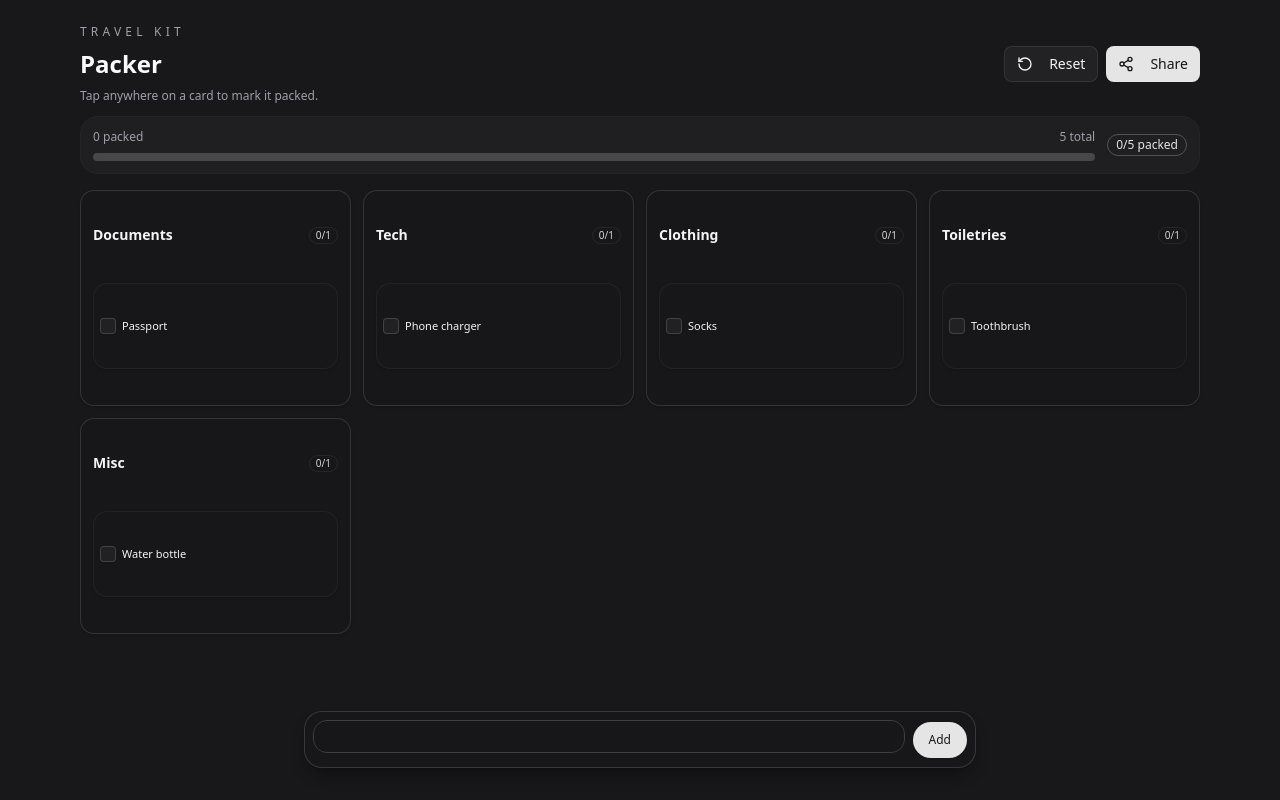
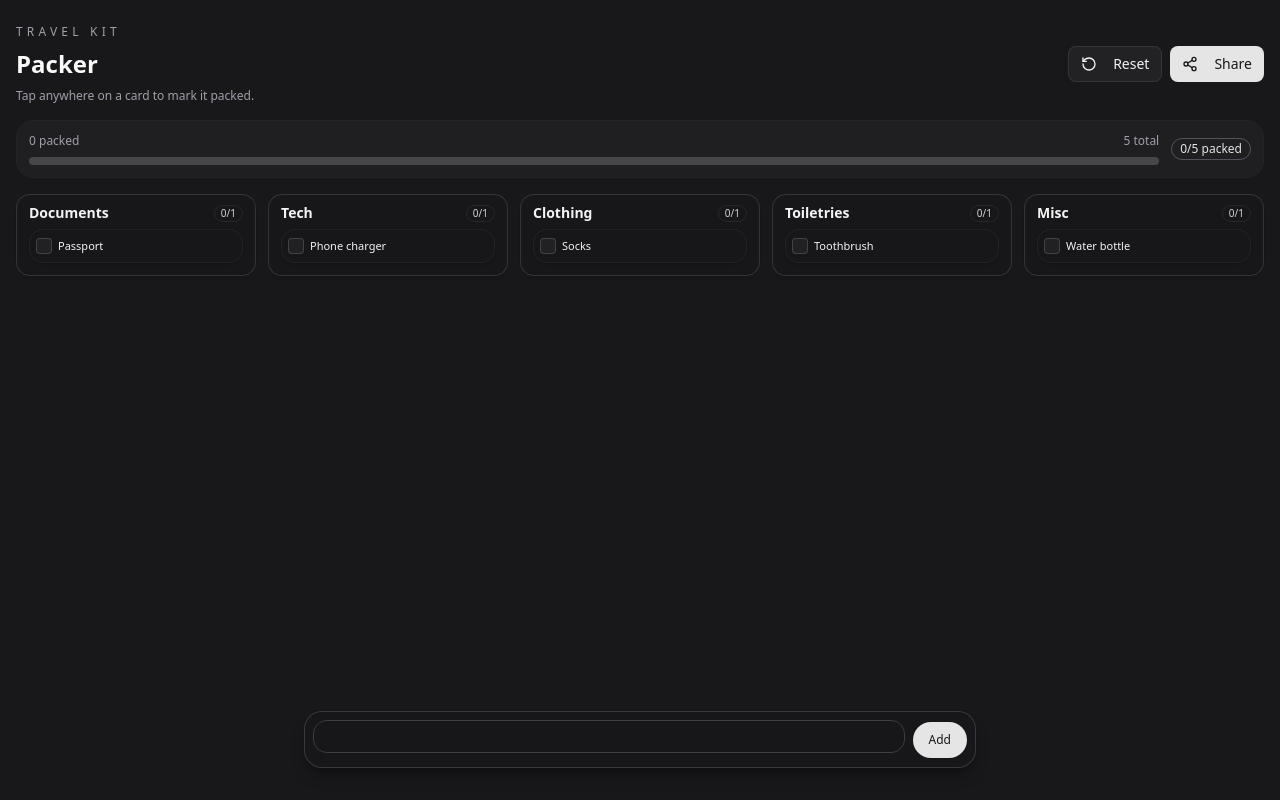
Before and after one commit to tylerelston/packer, a React (Vite) app: page / in a window 1280 px wide. Built offline with nearby package versions, Linux system fonts and the light colour scheme.

Commit message:
feat: Introduce primary green color for checked states and completion, and refine UI spacing and layout.

```diff
--- a/src/App.tsx
+++ b/src/App.tsx
@@ -14,6 +14,7 @@ import { Progress } from "@/components/ui/progress";
 import { CategorySection } from "@/components/CategorySection";
 import { usePackingState } from "@/hooks/usePackingState";
 import { DEFAULT_CATEGORY } from "@/types/schema";
+import { cn } from "@/lib/utils";
 
 const SUGGESTED_CATEGORIES = [
   "Clothing",
@@ -175,8 +176,8 @@ export function App() {
 
   return (
     <div className="dark min-h-screen bg-zinc-900 text-zinc-100">
-      <div className="mx-auto flex min-h-screen max-w-6xl flex-col gap-4 px-4 py-6 pb-28">
-        <header className="space-y-3">
+      <div className="mx-auto flex min-h-screen max-w-7xl flex-col gap-4 px-4 py-6 pb-28">
+        <header className="flex flex-col gap-4">
           <div className="flex flex-wrap items-center justify-between gap-2">
             <div className="space-y-2">
               <p className="text-xs uppercase tracking-[0.35em] text-zinc-400">
@@ -202,18 +203,27 @@ export function App() {
               </Button>
             </div>
           </div>
-          <div className="grid gap-3 rounded-2xl border border-zinc-800/70 bg-zinc-800/50 p-3 sm:grid-cols-[1fr_auto] sm:items-center">
+          <div className="grid gap-3 rounded-2xl border border-zinc-800/70 bg-zinc-800/50 p-3 py-3 sm:grid-cols-[1fr_auto] sm:items-center">
             <div className="space-y-2">
               <div className="flex items-center justify-between text-xs text-zinc-400">
                 <span>{stats.checked} packed</span>
                 <span>{stats.total} total</span>
               </div>
-              <Progress value={stats.progress} className="h-2" />
+              <Progress
+                value={stats.progress}
+                className={cn(
+                  "h-2",
+                  stats.progress === 100 && "[&>[data-slot=progress-indicator]]:bg-primary-green",
+                )}
+              />
             </div>
             <div className="flex flex-col items-start gap-2 sm:items-end">
               <Badge
                 variant="outline"
-                className="border-zinc-600 text-zinc-200"
+                className={cn(
+                  "border-zinc-600 text-zinc-200",
+                  stats.progress === 100 && "border-primary-green/50 text-primary-green",
+                )}
               >
                 {stats.checked}/{stats.total} packed
               </Badge>
@@ -239,7 +249,7 @@ export function App() {
           ) : null}
           {showUncategorizedStrip ? (
             <div
-              className="flex items-center justify-between rounded-full border border-dashed border-zinc-600/70 bg-zinc-900/50 px-3 py-1 text-[11px] text-zinc-300"
+              className="flex items-center justify-between rounded-full border border-dashed border-zinc-600/70 bg-zinc-900/50 px-4 py-3 text-[11px] text-zinc-300"
               onDragOver={(event) => {
                 event.preventDefault();
                 event.dataTransfer.dropEffect = "move";
@@ -258,7 +268,7 @@ export function App() {
             </div>
           ) : null}
           {categorized.length ? (
-            <div className="grid gap-3 sm:grid-cols-2 lg:grid-cols-3 xl:grid-cols-4">
+            <div className="grid gap-3 sm:grid-cols-2 md:grid-cols-3 lg:grid-cols-4 xl:grid-cols-5 2xl:grid-cols-6">
               {categorized.map((group) => (
                 <CategorySection
                   key={group.category}
--- a/src/components/CategorySection.tsx
+++ b/src/components/CategorySection.tsx
@@ -3,6 +3,7 @@ import { useState } from "react"
 
 import { Badge } from "@/components/ui/badge"
 import { Card, CardContent, CardHeader } from "@/components/ui/card"
+import { cn } from "@/lib/utils"
 import type { PackingItem as PackingItemType } from "@/types/schema"
 
 import { PackingItem } from "./PackingItem"
@@ -37,7 +38,7 @@ export function CategorySection({
 
   return (
     <Card
-      className={`h-full border-zinc-700/70 bg-zinc-900/55 ${isDragOver ? "ring-1 ring-zinc-400/70" : ""}`}
+      className={`h-full border-zinc-700/70 bg-zinc-900/55 py-2 ${isDragOver ? "ring-1 ring-zinc-400/70" : ""}`}
       onDragOver={(event) => {
         if (!onItemDrop) return
         event.preventDefault()
@@ -61,7 +62,15 @@ export function CategorySection({
               <h2 className="text-sm font-semibold text-zinc-100">
                 {title}
               </h2>
-              <Badge variant="outline" className="border-zinc-800 px-1.5 py-0 text-[10px] text-zinc-300">
+              <Badge
+                variant="outline"
+                className={cn(
+                  "border-zinc-800 px-1.5 py-0 text-[10px] text-zinc-300",
+                  checkedCount === items.length &&
+                    items.length > 0 &&
+                    "border-primary-green/50 text-primary-green",
+                )}
+              >
                 {checkedCount}/{items.length}
               </Badge>
             </div>
@@ -83,20 +92,28 @@ export function CategorySection({
         </CardContent>
       ) : (
         <>
-          <CardHeader className="px-3 pb-1.5 pt-2.5">
+          <CardHeader className="px-3 pb-1.5 pt-0">
             <div className="flex items-center justify-between gap-2">
               <h2 className="text-sm font-semibold text-zinc-100">
                 {title}
               </h2>
               <div className="flex items-center gap-2 text-[10px] text-zinc-500">
-                <Badge variant="outline" className="border-zinc-800 px-1.5 py-0 text-[10px] text-zinc-300">
+                <Badge
+                  variant="outline"
+                  className={cn(
+                    "border-zinc-800 px-1.5 py-0 text-[10px] text-zinc-300",
+                    checkedCount === items.length &&
+                      items.length > 0 &&
+                      "border-primary-green/50 text-primary-green",
+                  )}
+                >
                   {checkedCount}/{items.length}
                 </Badge>
               </div>
             </div>
           </CardHeader>
-          <CardContent className="px-3 pb-3 pt-0">
-            <motion.div layout className="grid gap-1.5">
+          <CardContent className="px-3 pb-1 pt-0">
+            <motion.div layout className="grid gap-1">
               <AnimatePresence initial={false}>
                 {items.map((item) => (
                   <PackingItem
--- a/src/components/PackingItem.tsx
+++ b/src/components/PackingItem.tsx
@@ -32,7 +32,7 @@ export function PackingItem({
       <Card
         className={cn(
           "group cursor-grab border border-zinc-800/70 bg-zinc-900/50 transition-colors hover:border-zinc-600 active:cursor-grabbing",
-          item.checked && "opacity-70"
+          item.checked && "border-primary-green/30 bg-primary-green/5 opacity-80"
         )}
         role="button"
         tabIndex={0}
@@ -51,7 +51,7 @@ export function PackingItem({
         }}
         onDragEnd={() => onDragEnd?.()}
       >
-        <CardContent className="flex items-center gap-1.5 p-1.5">
+        <CardContent className="flex h-8 items-center gap-1.5 px-1.5 py-1">
           <Checkbox
             checked={item.checked}
             onCheckedChange={handleToggle}
@@ -60,8 +60,8 @@ export function PackingItem({
           <div className="min-w-0 flex-1">
             <div
               className={cn(
-                "truncate text-[11px] font-medium text-zinc-100",
-                item.checked && "text-zinc-400 line-through"
+                "truncate text-[11px] font-medium text-zinc-100 transition-colors",
+                item.checked && "text-primary-green"
               )}
             >
               {item.name}
--- a/src/components/ui/card.tsx
+++ b/src/components/ui/card.tsx
@@ -7,7 +7,7 @@ function Card({ className, ...props }: React.ComponentProps<"div">) {
     <div
       data-slot="card"
       className={cn(
-        "bg-card text-card-foreground flex flex-col gap-6 rounded-xl border py-6 shadow-sm",
+        "bg-card text-card-foreground flex flex-col rounded-xl border shadow-sm",
         className
       )}
       {...props}
@@ -20,7 +20,7 @@ function CardHeader({ className, ...props }: React.ComponentProps<"div">) {
     <div
       data-slot="card-header"
       className={cn(
-        "@container/card-header grid auto-rows-min grid-rows-[auto_auto] items-start gap-2 px-6 has-data-[slot=card-action]:grid-cols-[1fr_auto] [.border-b]:pb-6",
+        "@container/card-header grid auto-rows-min grid-rows-[auto_auto] items-start px-6 has-data-[slot=card-action]:grid-cols-[1fr_auto] [.border-b]:pb-6",
         className
       )}
       {...props}
--- a/src/components/ui/checkbox.tsx
+++ b/src/components/ui/checkbox.tsx
@@ -12,7 +12,7 @@ function Checkbox({
     <CheckboxPrimitive.Root
       data-slot="checkbox"
       className={cn(
-        "peer border-input dark:bg-input/30 data-[state=checked]:bg-primary data-[state=checked]:text-primary-foreground dark:data-[state=checked]:bg-primary data-[state=checked]:border-primary focus-visible:border-ring focus-visible:ring-ring/50 aria-invalid:ring-destructive/20 dark:aria-invalid:ring-destructive/40 aria-invalid:border-destructive size-4 shrink-0 rounded-[4px] border shadow-xs transition-shadow outline-none focus-visible:ring-[3px] disabled:cursor-not-allowed disabled:opacity-50",
+        "peer border-input dark:bg-input/30 data-[state=checked]:bg-primary-green data-[state=checked]:text-primary-foreground dark:data-[state=checked]:bg-primary-green data-[state=checked]:border-primary-green focus-visible:border-ring focus-visible:ring-ring/50 aria-invalid:ring-destructive/20 dark:aria-invalid:ring-destructive/40 aria-invalid:border-destructive size-4 shrink-0 rounded-[4px] border shadow-xs transition-shadow outline-none focus-visible:ring-[3px] disabled:cursor-not-allowed disabled:opacity-50",
         className
       )}
       {...props}
--- a/src/index.css
+++ b/src/index.css
@@ -36,6 +36,7 @@
   --color-chart-4: var(--chart-4);
   --color-chart-5: var(--chart-5);
   --color-sidebar: var(--sidebar);
+  --color-primary-green: var(--primary-green);
   --color-sidebar-foreground: var(--sidebar-foreground);
   --color-sidebar-primary: var(--sidebar-primary);
   --color-sidebar-primary-foreground: var(--sidebar-primary-foreground);
@@ -65,6 +66,7 @@
   --border: oklch(0.922 0 0);
   --input: oklch(0.922 0 0);
   --ring: oklch(0.708 0 0);
+  --primary-green: oklch(0.627 0.265 149.213);
   --chart-1: oklch(0.646 0.222 41.116);
   --chart-2: oklch(0.6 0.118 184.704);
   --chart-3: oklch(0.398 0.07 227.392);
@@ -99,6 +101,7 @@
   --border: oklch(1 0 0 / 10%);
   --input: oklch(1 0 0 / 15%);
   --ring: oklch(0.556 0 0);
+  --primary-green: oklch(0.696 0.17 162.48);
   --chart-1: oklch(0.488 0.243 264.376);
   --chart-2: oklch(0.696 0.17 162.48);
   --chart-3: oklch(0.769 0.188 70.08);
```
